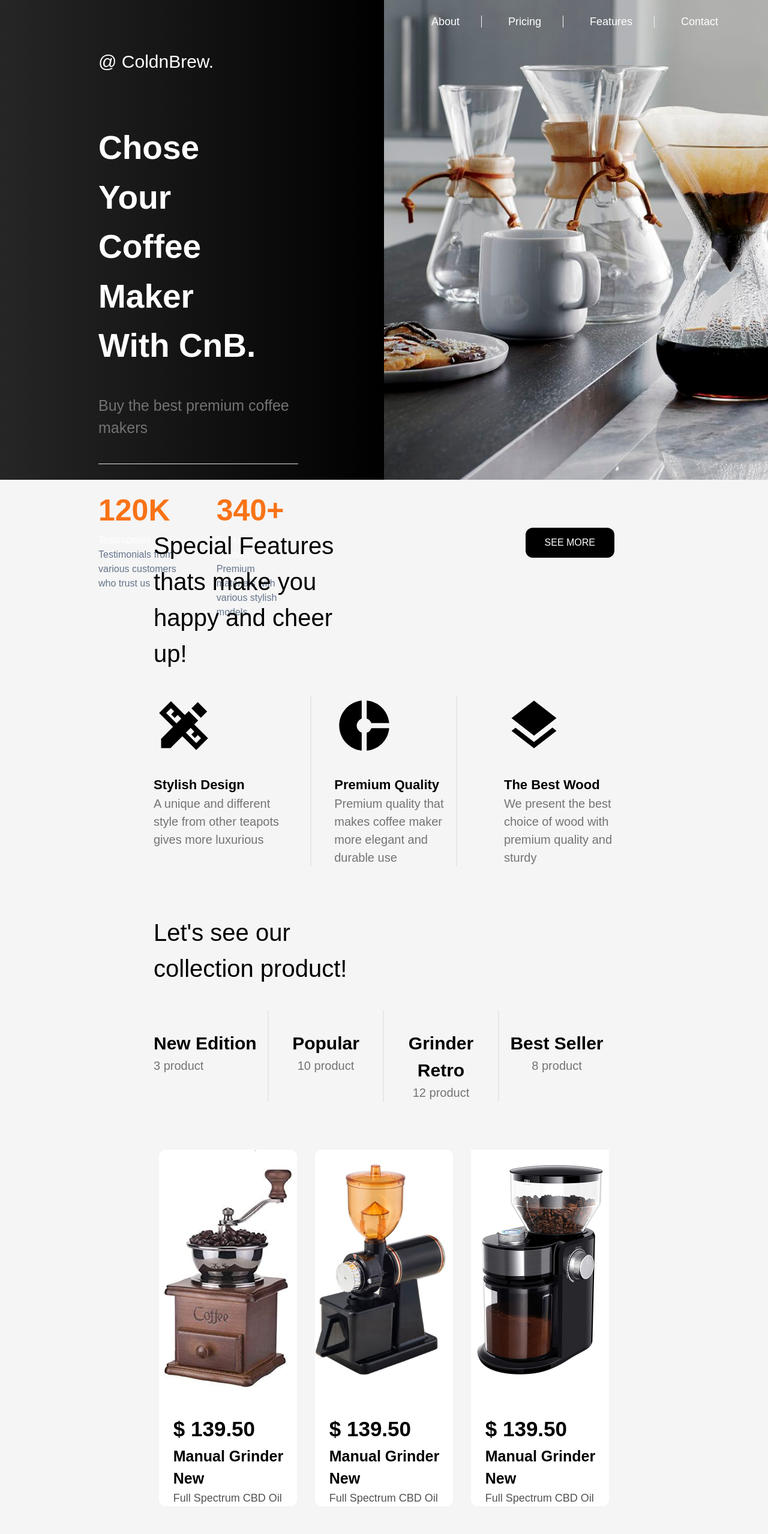
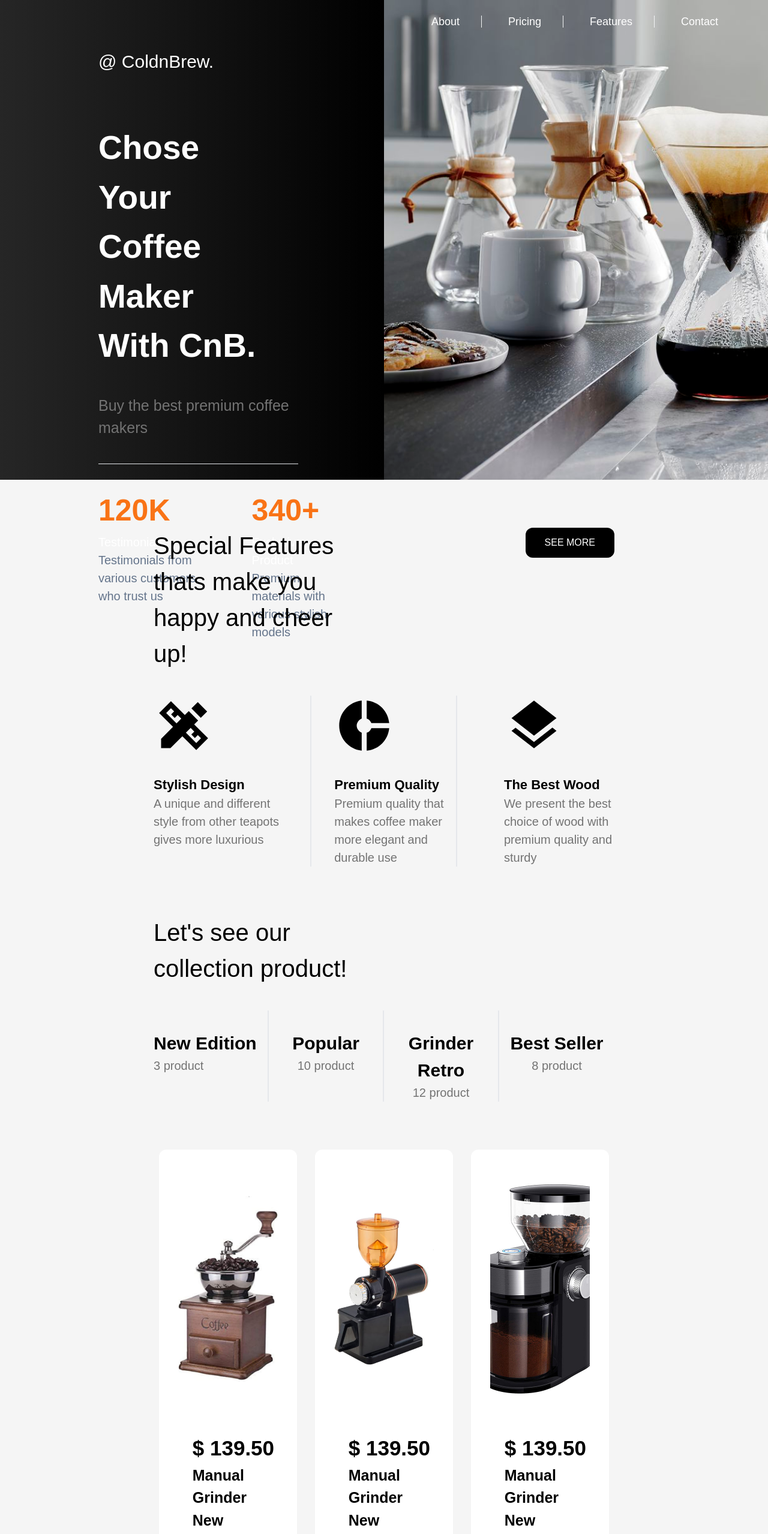
Before and after one commit to GeorgianIT/coffee-shop, a React (Create React App) app: page / in a window 1280 px wide. Shown: the top 2558 px of the page at 60% size. Built offline with nearby package versions, Linux system fonts and the light colour scheme.

Commit message:
adding animations

```diff
--- a/src/components/Blogs.js
+++ b/src/components/Blogs.js
@@ -26,12 +26,12 @@ const Blogs = () => {
         <div className='flex justify-between pb-10 flex-col'>
               <h1 className='text-[40px] lg:w-[45%] w-[90%]'>Our Blogs Coffe with trending topic for this week</h1>
               <div className='flex lg:flex-row flex-col gap-20 mt-20 '>
-                    <div className='bg-neutral-200 p-10 rounded-xl'>
+                    <div className='bg-neutral-200 hover:scale-[105%] p-10 rounded-xl'>
                       <img src={coffeeBlog} className='w-[580px] h-[290px] object-cover rounded-xl '/>
                       <h1 className='font-bold text-[35px] mt-10'>10 Recommendation Coffee 2021</h1>
                       <h3 className='text-neutral-500 text-[25px] mt-6'>We're thrilled about our light roast. It was our first coffee we ever roasted ...</h3>
                     </div>
-                    <div className='bg-neutral-200 p-10 rounded-xl'>
+                    <div className='bg-neutral-200 hover:scale-[105%] p-10 rounded-xl'>
                       <img src={benefits} className='w-[580px] h-[290px] object-cover rounded-xl '/>
                       <h1 className='font-bold text-[35px] mt-10'>12 Health Benefits of Coffee</h1>
                       <h3 className='text-neutral-500 text-[25px] mt-6'>Coffee has been both praised and mocked for centuries.It has been blamed ...</h3>
--- a/src/components/Collection.js
+++ b/src/components/Collection.js
@@ -49,7 +49,7 @@ const Collection = () => {
             </div>
             </div>
             <div className='w-[100%] flex lg:flex-row flex-col lg:gap-3 gap-6 m-auto'>
-                <div className=' rounded-xl lg:w-[30%] w-[90%] m-auto flex flex-col bg-white'>
+                <div className='p-8 hover:scale-[105%] rounded-xl lg:w-[30%] w-[90%] m-auto flex flex-col bg-white'>
                     <img src={grinder} className='object-contain w-full h-[400px]' />
                     <div className='pl-6'>
                         <h1 className='font-bold text-[35px] pt-10'>$ 139.50</h1>
@@ -57,7 +57,7 @@ const Collection = () => {
                         <h3 className='text-neutral-600 text-[18px]'>Full Spectrum CBD Oil</h3>
                     </div>
                 </div>
-                <div className='rounded-xl lg:w-[30%] w-[90%] m-auto flex flex-col bg-white'>
+                <div className='p-8 hover:scale-[105%] rounded-xl lg:w-[30%] w-[90%] m-auto flex flex-col bg-white'>
                     <img src={feilma} className='object-contain w-full h-[400px]' />
                     <div className='pl-6'>
                         <h1 className='font-bold text-[35px] pt-10'>$ 139.50</h1>
@@ -65,7 +65,7 @@ const Collection = () => {
                         <h3 className='text-neutral-600 text-[18px]'>Full Spectrum CBD Oil</h3>
                     </div>
                 </div>
-                <div className='rounded-xl lg:w-[30%] w-[90%] m-auto flex flex-col bg-white'>
+                <div className='p-8 hover:scale-[105%] rounded-xl lg:w-[30%] w-[90%] m-auto flex flex-col bg-white'>
                     <img src={electric} className='object-cover w-full h-[400px]' />
                     <div className='pl-6'>
                         <h1 className='font-bold text-[35px] pt-10'>$ 139.50</h1>
--- /dev/null
+++ b/src/components/CustomText.jsx
@@ -0,0 +1,40 @@
+'use client';
+import {motion} from 'framer-motion';
+import {textContainer, textVariant2} from '../util/motion';
+
+export const TypingText = ({ title , textStyles}) => (
+  <motion.p
+  variants = {textContainer}
+  className ={`font-normal lg:text-[30px] text-secondary-white ${textStyles}`}
+  >
+    {Array.from(title).map((letter, index) => (
+      <motion.span
+      variants={textVariant2} key={index}
+      >
+        {letter === ' ' ? '\u00A0' : letter}
+      </motion.span>
+    ))}
+  </motion.p>
+);
+
+export const TitleText = ({title, textStyles}) => (
+  <motion.h2
+  variants={textVariant2}
+  initial = 'hidden'
+  whileInView='show'
+  className={` text-[20px] ${textStyles}`}
+  >
+    {title}
+  </motion.h2>
+);
+
+export const TitleHover = ({title, textStyles}) => (
+  <motion.h2
+  variants={textVariant2}
+  initial = 'hidden'
+  whileHover='show'
+  className={`md:text-[64px] text-[50px] ${textStyles}`}
+  >
+    {title}
+  </motion.h2>
+);
--- a/src/components/HomePage.js
+++ b/src/components/HomePage.js
@@ -6,11 +6,11 @@ import { useAnimation } from "framer-motion";
 import { useInView } from "react-intersection-observer";
 import { useEffect } from "react";
 import { boxVariant } from '../util/motion';
+import { TitleText } from './CustomText';
 
 const HomePage = () => {
     const control = useAnimation();
     const [ref, inView] = useInView();
-
     useEffect(() => {
       if (inView) {
         control.start("visible");
@@ -22,30 +22,24 @@ const HomePage = () => {
       <div className='flex w-[100vw] h-[100vh]'>
           <div className='flex flex-col bg-gradient-to-r from-neutral-800 lg:pl-0 lg:pl-20 pl-10 to bg-black lg:w-[50vw] w-[100vw] h-[100vh]'>
               <Sidebar/>
-              <motion.div
-      ref={ref}
-      variants={boxVariant}
-      initial="hidden"
-      animate={control} className='flex flex-col lg:w-[70%] w-[90%] h-[100%] m-auto text-start mt-10'>
-                  <h1 className='text-white text-[30px] pt-10 lg:pb-10 pb-6'>
-                      @ ColdnBrew.
-                  </h1>
-                  <h1 className='text-white lg:text-[55px] text-[45px] w-[70%] lg:pt-10 pt-10 font-bold'>Chose Your Coffee Maker With CnB.</h1>
+              <div className='flex flex-col lg:w-[70%] w-[90%] h-[100%] m-auto text-start mt-10'>
+                  <TitleText title='@ ColdnBrew.' textStyles={ 'text-white text-[30px] pt-10 lg:pb-10 pb-6'}/>
+                  <TitleText title='Chose Your Coffee Maker With CnB.' textStyles={'text-white lg:text-[55px] text-[45px] w-[70%] lg:pt-10 pt-10 font-bold'}/>
                   {/* <h1 className='text-orange-500 text-[80px] font-bold'>.</h1> */}
-              <p className='lg:pt-10 lg:pb-10 pt-6 pb-6 text-neutral-500 border-b w-[85%] lg:text-[25px] text-[20px]'> Buy the best premium coffee makers</p>
-              <div className='flex pt-10'>
-                      <div className='w-[40%]'>
-                          <h1 className='text-orange-500 lg:text-[50px] text-[30px] font-bold'>120K</h1>
-                          <h2 className='text-white'>Testimonials</h2>
-                          <h3 className='text-slate-500'>Testimonials from various customers who trust us</h3>
+                  <TitleText title='Buy the best premium coffee makers' textStyles={'lg:pt-10 lg:pb-10 pt-6 pb-6 text-neutral-500 border-b w-[85%] lg:text-[25px] text-[20px]'}/>
+              <div className='flex pt-10 justify-between'>
+                      <div className='w-[45%]'>
+                        <TitleText title='120K' textStyles={'text-orange-500 lg:text-[50px] text-[30px] font-bold'}/>
+                        <TitleText title='Testimonials' textStyles={'text-white'}/>
+                          <TitleText title='Testimonials from various customers who trust us' textStyles={'text-slate-500'}/>
                       </div>
-                      <div className='w-[40%] pl-10'>
-                          <h1 className='text-orange-500 lg:text-[50px] text-[30px] font-bold'>340+</h1>
-                          <h2 className='text-white'>Exclusive Product</h2>
-                          <h3 className='text-slate-500'>Premium materials with various stylish models</h3>
+                      <div className='w-[45%] pl-10'>
+                          <TitleText title='340+' textStyles={'text-orange-500 lg:text-[50px] text-[30px] font-bold'}/>
+                          <TitleText title='Exclusive Product' textStyles={'text-white'}/>
+                          <TitleText title='Premium materials with various stylish models' textStyles={'text-slate-500'}/>
                       </div>
               </div>
-              </motion.div>
+              </div>
           </div>
           <div className='hidden lg:block bg-chemex bg-no-repeat bg-cover w-[50vw] h-[100vh]'>
               <motion.div
```
